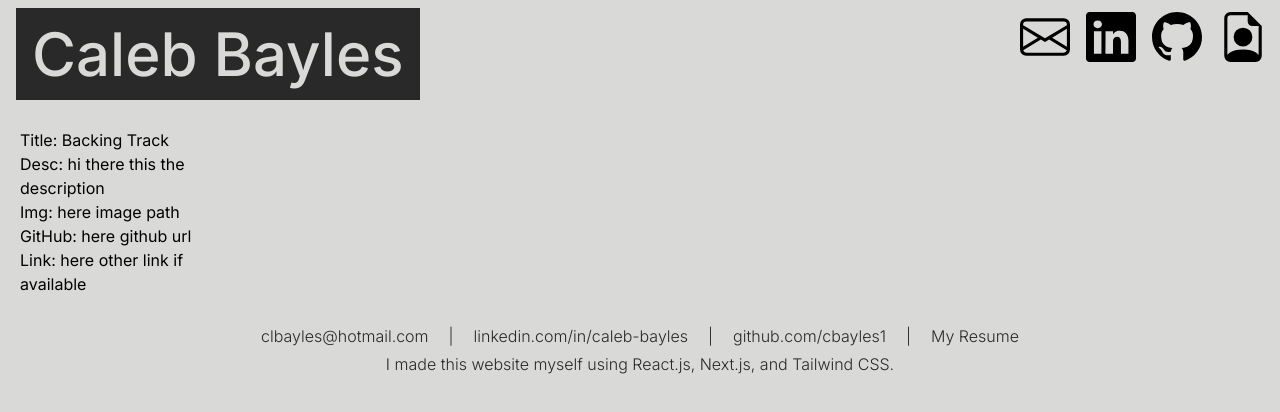
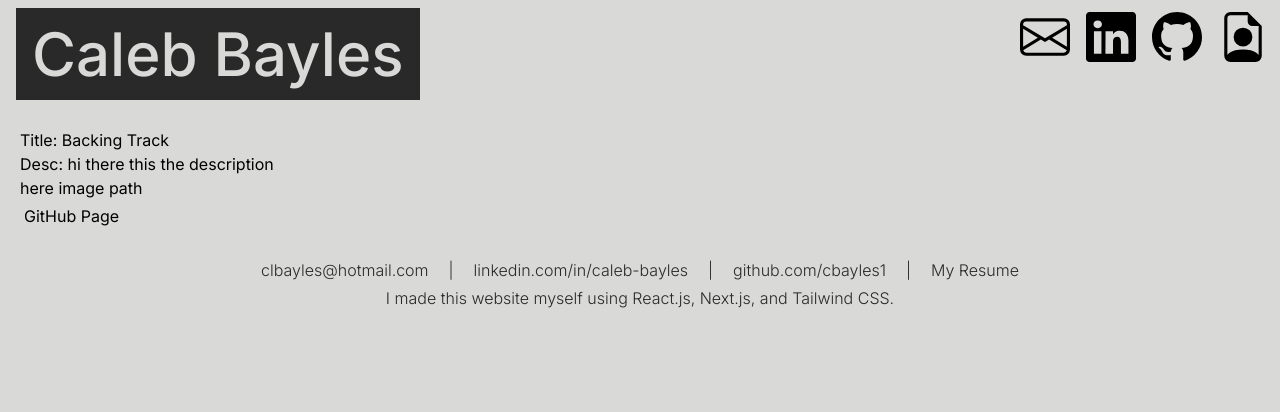
Before and after one commit to cbayles1/portfolio, a Next.js app: page /projects/backingTrack in a window 1280 px wide. Shown: the top 412 px of the page. Built offline with nearby package versions, Linux system fonts and the light colour scheme.

Commit message:
optimized links

```diff
--- /dev/null
+++ b/app/(components)/BubbleLink.js
@@ -0,0 +1,7 @@
+import Link from 'next/link';
+
+export default function BubbleLink({name, href, padding=1}) {
+    return (
+        <Link href={href} target="_blank" className={`hover:bg-alpine hover:text-oat rounded p-${padding} w-fit`}>{name}</Link>
+      );
+}
--- /dev/null
+++ b/app/(components)/ImgLink.js
@@ -0,0 +1,10 @@
+import Image from 'next/image';
+import Link from 'next/link';
+
+export default function ImgLink({src, href, w, h}) {
+    return (
+    <div>
+
+    </div>
+    );
+}
--- a/app/layout.js
+++ b/app/layout.js
@@ -2,6 +2,7 @@ import './globals.css'
 import { Inter } from 'next/font/google'
 import Image from 'next/image';
 import Link from 'next/link';
+import BubbleLink from './(components)/BubbleLink';
 
 const inter = Inter({ subsets: ['latin'] })
 
@@ -39,13 +40,13 @@ export default function RootLayout({ children }) {
 
         <div id='footer' className="mx-3 my-1.5 py-1.5 text-center font-light text-nero mb-4">
           <p id="contact" className='mb-1'>
-            <ContactLink name="clbayles@hotmail.com" href="mailto:clbayles@hotmail.com"></ContactLink>
+            <BubbleLink name="clbayles@hotmail.com" href="mailto:clbayles@hotmail.com"></BubbleLink>
             &emsp;|&emsp;
-            <ContactLink name="linkedin.com/in/caleb-bayles" href="https:/www.linkedin.com/in/caleb-bayles/"></ContactLink>
+            <BubbleLink name="linkedin.com/in/caleb-bayles" href="https:/www.linkedin.com/in/caleb-bayles/"></BubbleLink>
             &emsp;|&emsp;
-            <ContactLink name="github.com/cbayles1" href="https:/www.github.com/cbayles1"></ContactLink>
+            <BubbleLink name="github.com/cbayles1" href="https:/www.github.com/cbayles1"></BubbleLink>
             &emsp;|&emsp;
-            <ContactLink name="My Resume" href="/resume.pdf"></ContactLink>
+            <BubbleLink name="My Resume" href="/resume.pdf"></BubbleLink>
           </p>
           <p id="notice">I made this website myself using React.js, Next.js, and Tailwind CSS.</p>
         </div>
@@ -65,9 +66,3 @@ function ContactImg({name, path, image}) {
     </Link>
   );
 }
-
-function ContactLink({name, href}) {
-  return (
-    <a href={href} target="_blank" className='hover:bg-alpine hover:text-oat rounded p-1'>{name}</a>
-  );
-}
--- a/app/page.js
+++ b/app/page.js
@@ -46,10 +46,7 @@ export default function Home() {
       </div>
 
       <div id='education' className='h-auto m-2 p-1'>
-        <Link href={{
-          pathname: "/education"
-        }}
-        as={'/education'}>
+        <Link href="/education">
           <h2 className='text-3xl bg-nero text-oat p-2 m-1 hover:bg-oat hover:text-nero'>Education</h2>
           <ul id='educationlist' className='grid grid-cols-1'>
             <li className='py-2 px-1'>Southern Illinois University Edwardsville</li>
--- a/app/projectData.json
+++ b/app/projectData.json
@@ -4,23 +4,25 @@
         "fname": "expendable054",
         "desc": "hi there this the description",
         "img": "here image path",
-        "github": "here github url",
-        "link": "here other link if available"
+        "github": "https://github.com/cbayles1/Expendable-054",
+        "link": "https://caleb-bayles.itch.io/expendable054",
+        "linkLabel": "Play Here!"
     },
     {
         "title": "Weather App",
         "fname": "weather",
         "desc": "hi there this the description",
         "img": "here image path",
-        "github": "here github url",
-        "link": "here other link if available"
+        "github": "https://github.com/cbayles1/weather",
+        "link": "https://weather-cbayles1.vercel.app/",
+        "linkLabel": "Get your Weather Here!"
     },
     {
         "title": "Backing Track",
         "fname": "backingTrack",
         "desc": "hi there this the description",
         "img": "here image path",
-        "github": "here github url",
-        "link": "here other link if available"
+        "github": "https://github.com/cbayles1/chordsToMidi",
+        "link": null
     }
 ]
--- a/app/projects/[fname]/page.js
+++ b/app/projects/[fname]/page.js
@@ -1,6 +1,7 @@
 import Image from 'next/image';
 import Link from 'next/link';
 import allProjects from '../../projectData.json';
+import BubbleLink from '../../(components)/BubbleLink';
 
 async function getProjectData(projectName) {
     let projectData = null;
@@ -21,19 +22,25 @@ export async function generateStaticParams() { // It would appear this is unnecc
     return answers;
 }
 
+function OtherLink({projectData}) {
+    if (projectData.link != null) {
+        return <BubbleLink name={projectData.linkLabel} href={projectData?.link}></BubbleLink>;
+    } else {
+        return;
+    }
+}
+
 export default async function Page({params: {fname}}) {
 
     let projectData = await getProjectData(fname);
 
-    return (
-    <div className='grid grid-cols-6 m-1'>
-        <ul className='m-4'>
-            <li>Title: {projectData?.title}</li> {/* ? means the data is only displayed if it exists */}
-            <li>Desc: {projectData?.desc}</li>
-            <li>Img: {projectData?.img}</li>
-            <li>GitHub: {projectData?.github}</li>
-            <li>Link: {projectData?.link}</li>
-        </ul>
+    return (                                // ? means the data is only displayed if it exists
+    <div className='grid grid-cols-1 m-5'>
+        <h2>Title: {projectData?.title}</h2>
+        <p>Desc: {projectData?.desc}</p>
+        <p>{projectData?.img}</p>
+        <BubbleLink name="GitHub Page" href={projectData?.github}></BubbleLink>
+        <OtherLink projectData={projectData}></OtherLink>
     </div>
     );
 }
```
